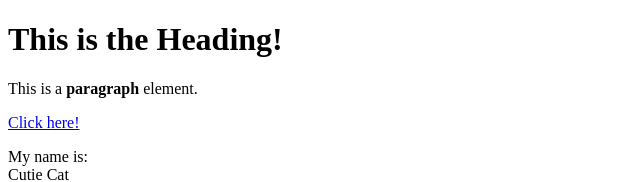
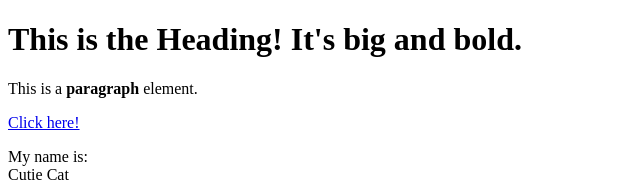
Before and after one commit to eeuodia/cartoon-hero, a plain HTML site: page lesson4testproject.html in a window 1280 px wide. Shown: the top 182 px of the page, without its empty margins (0-640 px from the left). Drawn offline with Linux system fonts and the light colour scheme.

Commit message:
Update lesson4testproject.html

```diff
--- a/lesson4testproject.html
+++ b/lesson4testproject.html
@@ -4,7 +4,7 @@
 	<title>Lesson 4 test project page</title>
 </head>
 <body>
-	<h1>This is the Heading!</h1>
+	<h1>This is the Heading! It's big and bold.</h1>
 	<p>This is a <b>paragraph</b> element.</p>
 	<a href="https://google.com" target="_blank" title="Google something!">Click here!</a>
 	<p>My name is:<br>
```
